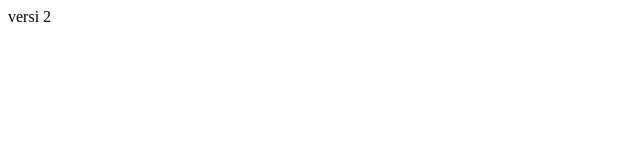
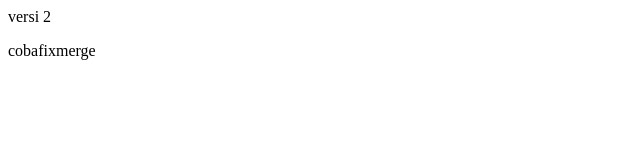
Before and after one commit to taufikmh/repo-github, a plain HTML site: page index.html in a window 1280 px wide. Shown: the full height of the page, 0-640 px from the left. Drawn offline with Linux system fonts and the light colour scheme.

Commit message:
index.html

```diff
--- a/index.html
+++ b/index.html
@@ -1 +1,2 @@
 <p> versi 2</p>
+<p>cobafixmerge</P>
```
